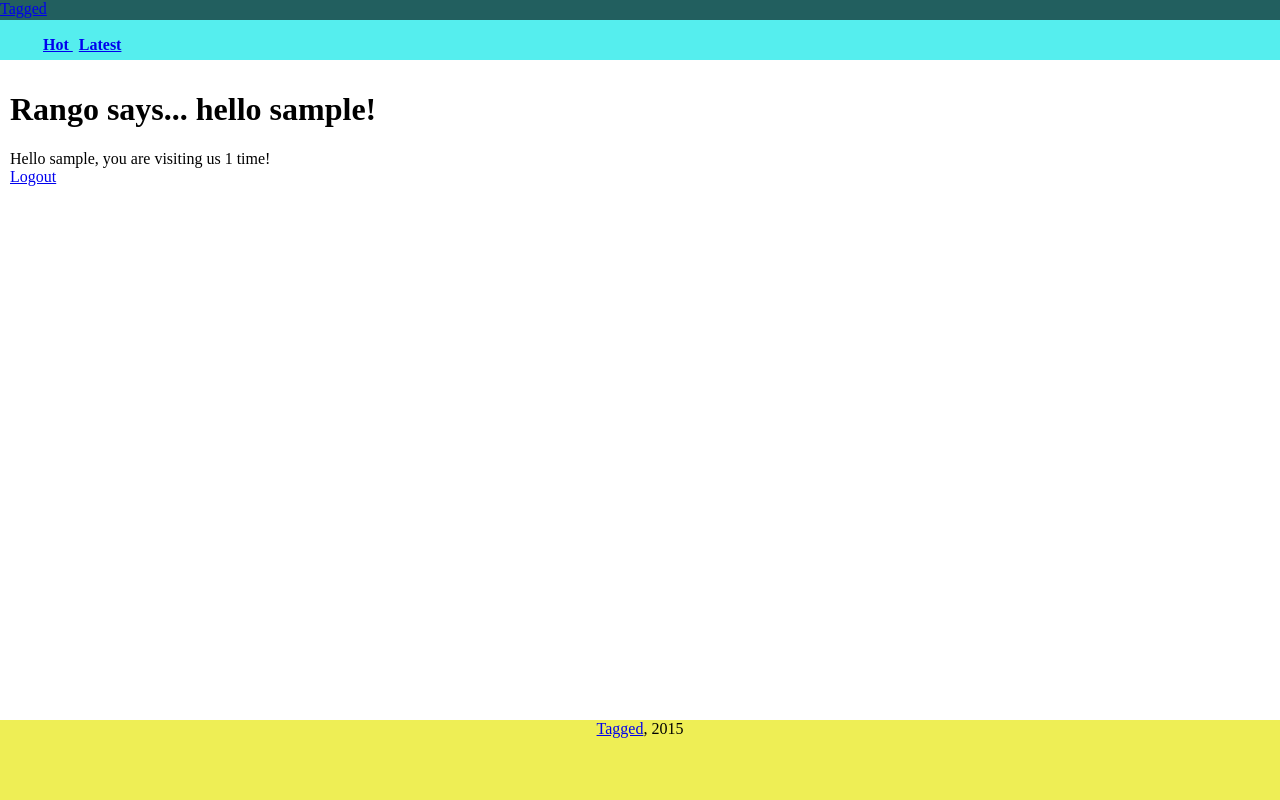
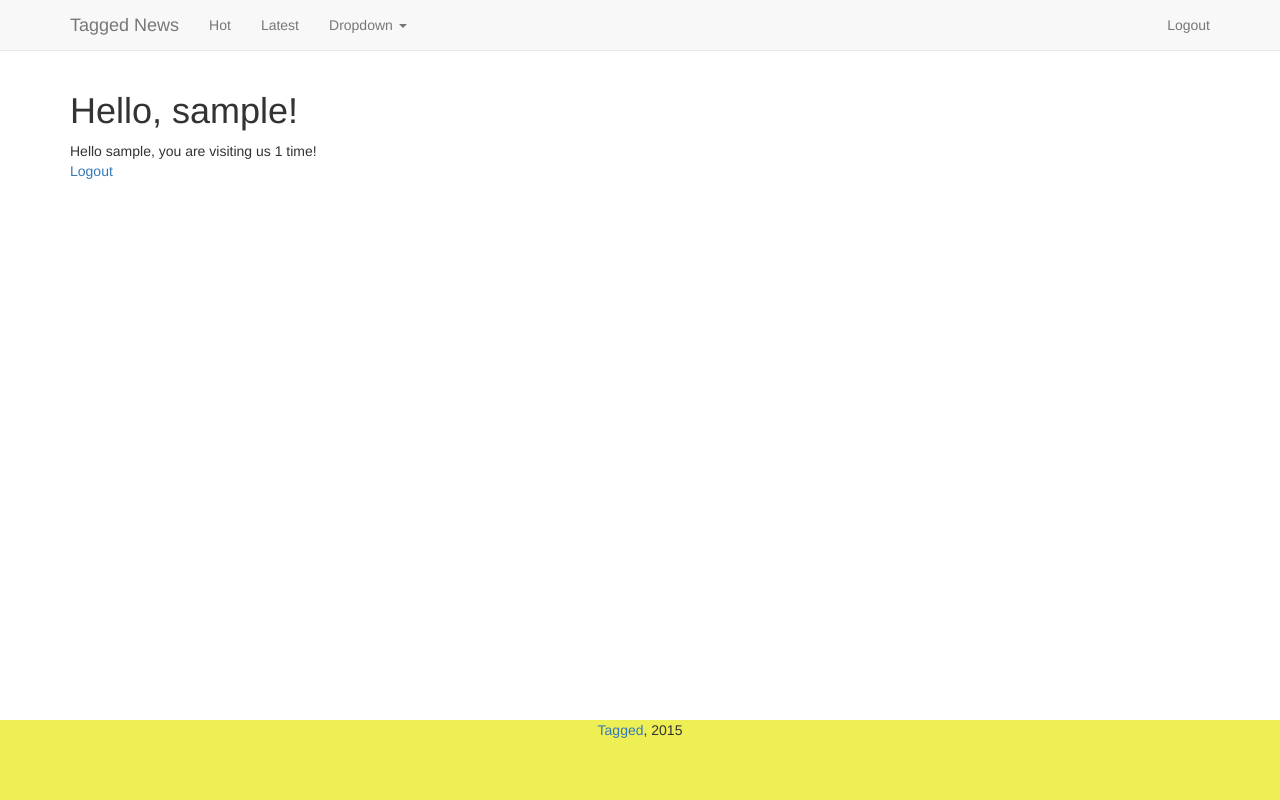
Before and after one commit to Abat/fuagra, a Django app: page / in a window 1280 px wide. Run offline with Django 3.2, Linux system fonts and the light colour scheme; the visitor is signed in with stand-in values (Sample User, id 1); some libraries are stand-ins or nearby versions.

Commit message:
changed design (temp. - bootstrap)

```diff
--- a/dj_tagged/siteModel/templates/siteModel/base.html
+++ b/dj_tagged/siteModel/templates/siteModel/base.html
@@ -3,31 +3,72 @@
 
 <html>
     <head>
+        <meta charset="utf-8">
+        <meta http-equiv="X-UA-Compatible" content="IE=edge">
+        <meta name="viewport" content="width=device-width, initial-scale=1">
+        <meta name="description" content="">
+        <meta name="author" content="">
+        <link rel="icon" href="{% static 'images/favicon.ico' %}">
+
         <title> Tagged - {% block title %}Base{% endblock %} </title>
+        <link href="http://getbootstrap.com/dist/css/bootstrap.min.css" rel="stylesheet">
+        <link href="navbar-static-top.css" rel="stylesheet">
         <link rel="stylesheet" type="text/css" href="{% static 'siteModel/style.css' %}" />
     </head>
 
     <body>
-    <div id="wrapper">
-        <div id="header">
-            <div id="header-top">
-	            <a href="{% url 'index' %}">Tagged</a>
+    <nav class="navbar navbar-default navbar-static-top">
+        <div class="container">
+            <div class="navbar-header">
+                <button type="button" class="navbar-toggle collapsed" data-toggle="collapse" data-target="#navbar" aria-expanded="false" aria-controls="navbar">
+                    <span class="sr-only">Toggle navigation</span>
+                    <span class="icon-bar"></span>
+                    <span class="icon-bar"></span>
+                    <span class="icon-bar"></span>
+                </button>
+                <a class="navbar-brand" href="{% url 'index' %}">Tagged News</a>
             </div>
-            <div id="header-bottom">
-                <ul class="tabmenu">
-                    <li> <a href="#"> Hot </a> </li>
-                    <li> <a href="#"> Latest </a> </li>
+            <div id="navbar" class="navbar-collapse collapse">
+                <ul class="nav navbar-nav">
+                    <li><a href="#hot">Hot</a></li>
+                    <li><a href="#latest">Latest</a></li>
+                    <li class="dropdown">
+                        <a href="#" class="dropdown-toggle" data-toggle="dropdown" role="button" aria-expanded="false">Dropdown <span class="caret"></span></a>
+                        <ul class="dropdown-menu" role="menu">
+                            <li><a href="#">Action</a></li>
+                            <li><a href="#">Another Action</a></li>
+                        </ul>
+                    </li>
                 </ul>
-	        </div>
+                <ul class="nav navbar-nav navbar-right">
+                    {% if user.is_authenticated %}
+                    <li><a href="{% url 'logout' %}">Logout</a></li>
+                    {% else %}
+                    <li><a href="{% url 'register' %}">Register</a></li>
+                    <li><a href="{% url 'login' %}">Login</a></li>
+                    {% endif %}
+            </div>
         </div>
+    </nav>
 
-        <div id="content">
-            {% block content %} this is base template {% endblock %}
-        </div>
 
-        <div id="footer">
-            <a href="{% url 'about' %}">Tagged</a>, 2015
-        </div>
+    <div class="container">
+
+        {% block content %} this is base template {% endblock %}
+
     </div>
+
+    <div id="footer">
+        <a href="{% url 'about' %}">Tagged</a>, 2015
+    </div>
+
+
+    <!-- Bootstrap core JavaScript
+    ================================================== -->
+    <!-- Placed at the end of the document so the pages load faster -->
+    <script src="https://ajax.googleapis.com/ajax/libs/jquery/1.11.2/jquery.min.js"></script>
+    <script src="http://getbootstrap.com/dist/js/bootstrap.min.js"></script>
+    <!-- IE10 viewport hack for Surface/desktop Windows 8 bug -->
+    <script src="http://getbootstrap.com/assets/js/ie10-viewport-bug-workaround.js"></script>
     </body>
 </html>
--- a/dj_tagged/siteModel/templates/siteModel/index.html
+++ b/dj_tagged/siteModel/templates/siteModel/index.html
@@ -5,7 +5,7 @@
 {% block content %}
 
 	{% if user.is_authenticated %}
-	<h1>Rango says... hello {{ user.username }}!</h1>
+	<h1>Hello, {{ user.username }}!</h1>
 	<div>
 		Hello {{ user.username }}, you are visiting us {{ visits }} time!
 	</div>
```
Also changed, not shown: dj_tagged/siteModel/static/images/favicon.ico (added).
